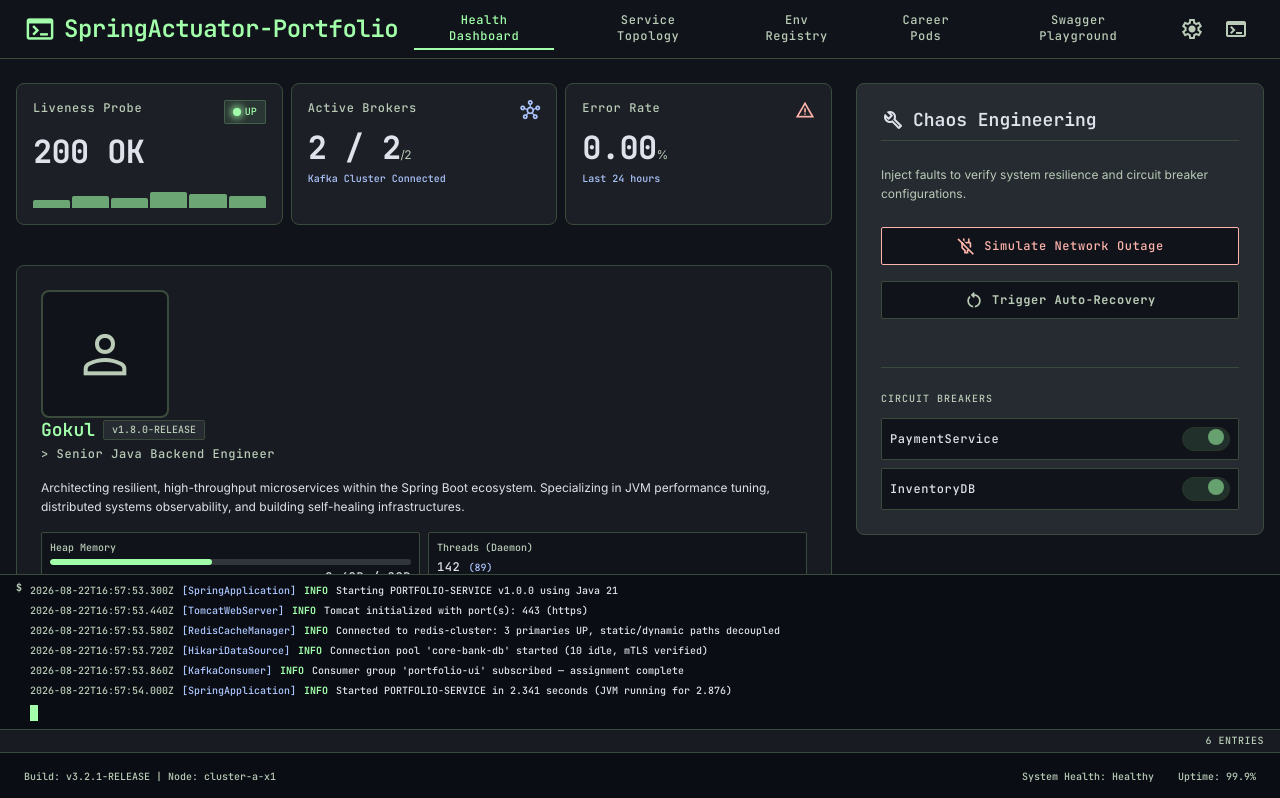
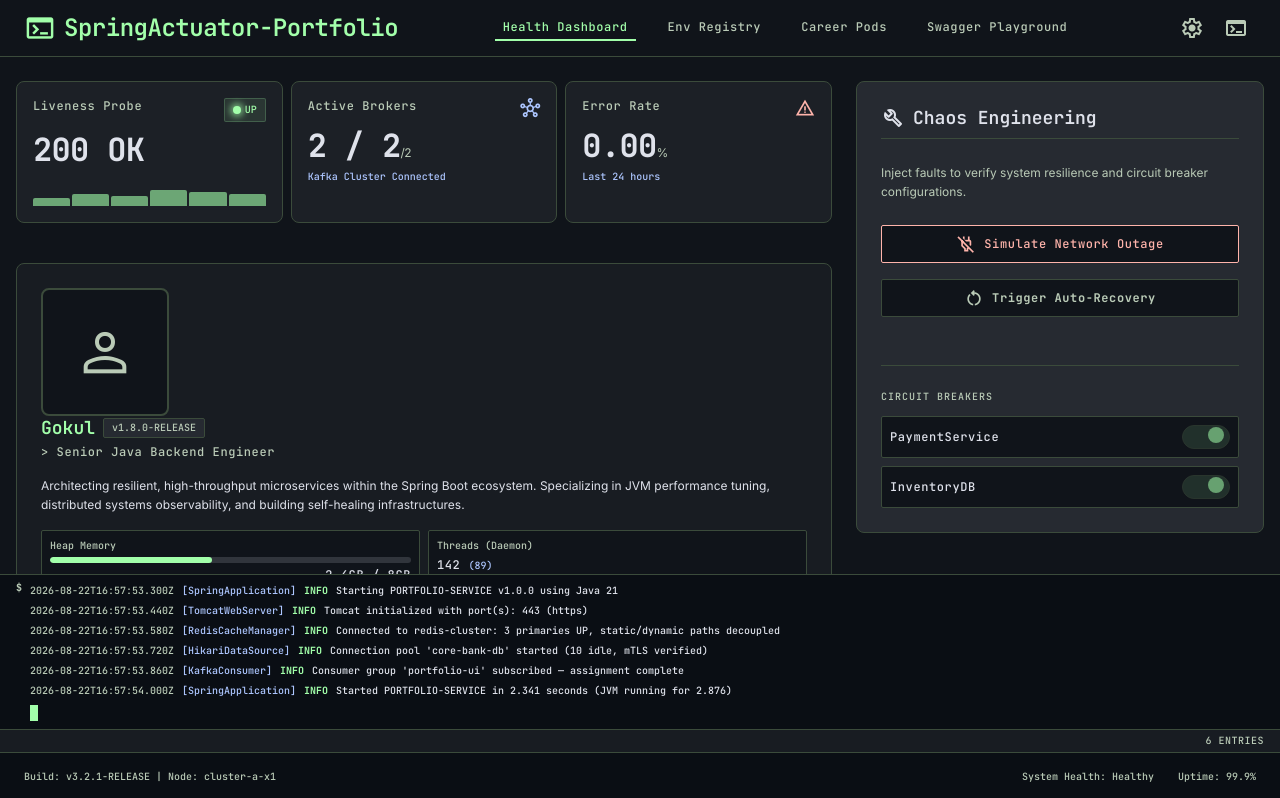
Before and after one commit to Gokulnair21/portfolio, an Angular app: page / in a window 1280 px wide. Shown: the top 798 px of the page. Built offline with nearby package versions, Linux system fonts and the light colour scheme.

Commit message:
fix(state): comment out service-topology tab

```diff
--- a/src/app/core/state/tabs.ts
+++ b/src/app/core/state/tabs.ts
@@ -16,7 +16,7 @@ export interface TabConfig {
 export const TABS: readonly TabConfig[] = [
   { id: 'health-dashboard', label: 'Health Dashboard' },
   //{ id: 'terminal-console', label: 'Terminal Console' },
-  { id: 'service-topology', label: 'Service Topology' },
+ // { id: 'service-topology', label: 'Service Topology' },
   { id: 'env-registry', label: 'Env Registry' },
   { id: 'career-pods', label: 'Career Pods' },
   { id: 'swagger-playground', label: 'Swagger Playground' },
```
